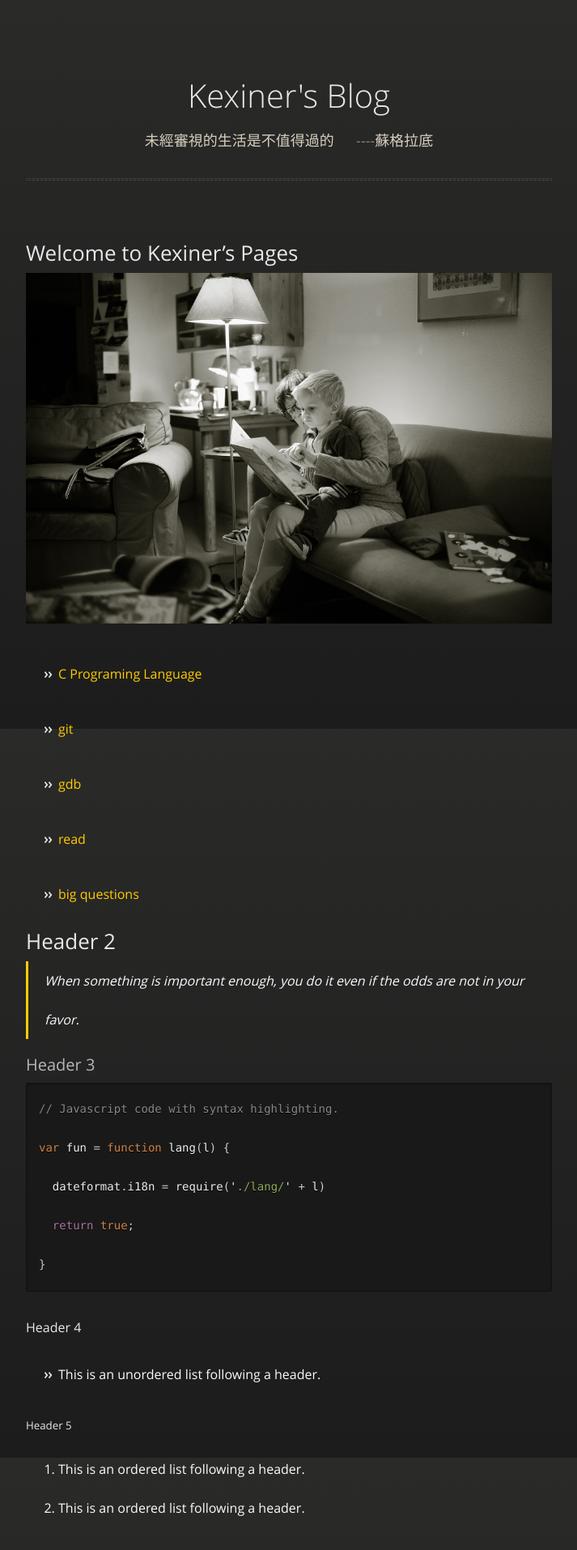
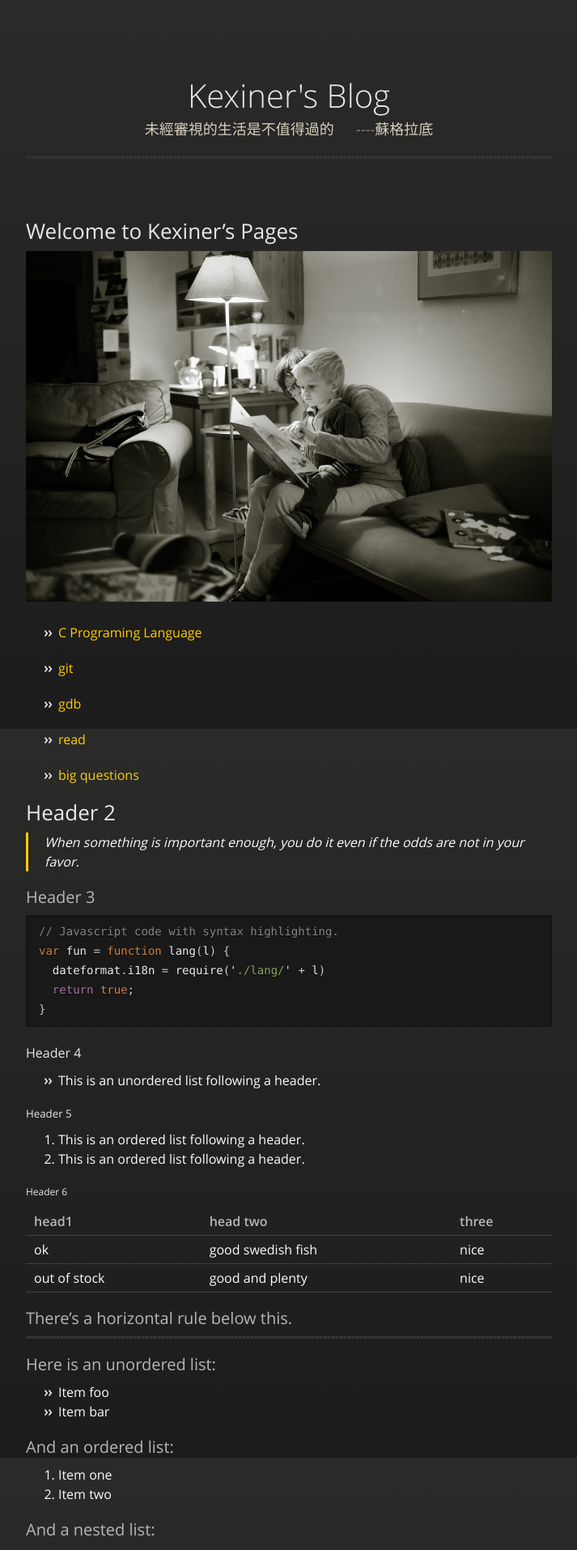
Before and after one commit to kexinerchen/kexinerchen.github.io, a Jekyll site: the page built from index.md, in a window 1280 px wide. Shown: the top 1914 px of the page at 81% size, without its empty margins (283-996 px from the left). Built offline with Jekyll 4.4.1, drawn with Linux system fonts in a browser that asks for light colours; our own code applies the rules of GitHub Pages for plain Markdown files.

Commit message:
Update jekyll-theme-midnight.scss

```diff
--- a/_sass/jekyll-theme-midnight.scss
+++ b/_sass/jekyll-theme-midnight.scss
@@ -5,7 +5,7 @@
 body {
   padding:0px 0 20px 0px;
   margin: 0px;
-  font:16px/3.0 "OpenSansRegular", "Helvetica Neue", Helvetica, Arial, sans-serif;
+  font:16px/1.5 "OpenSansRegular", "Helvetica Neue", Helvetica, Arial, sans-serif;
   color:#fafafa;
   font-weight: normal;
   background: #252525;
```
